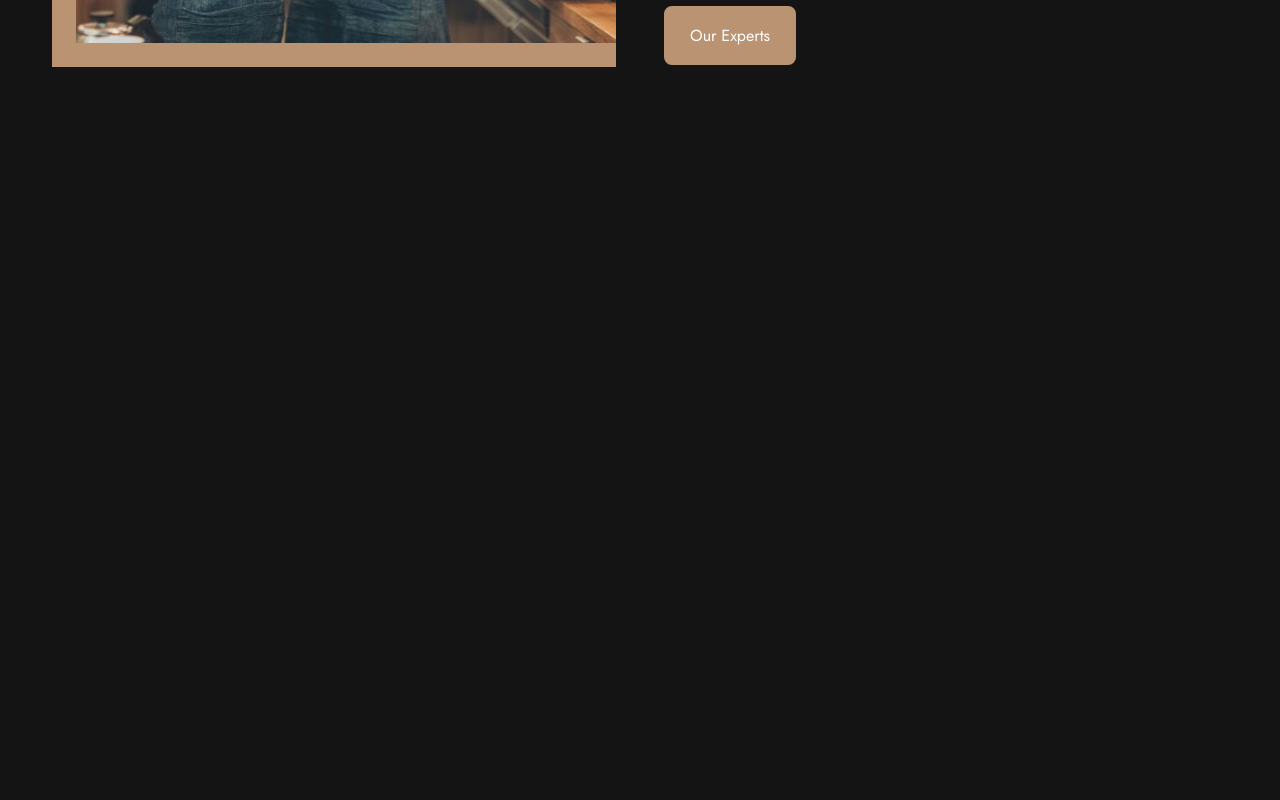
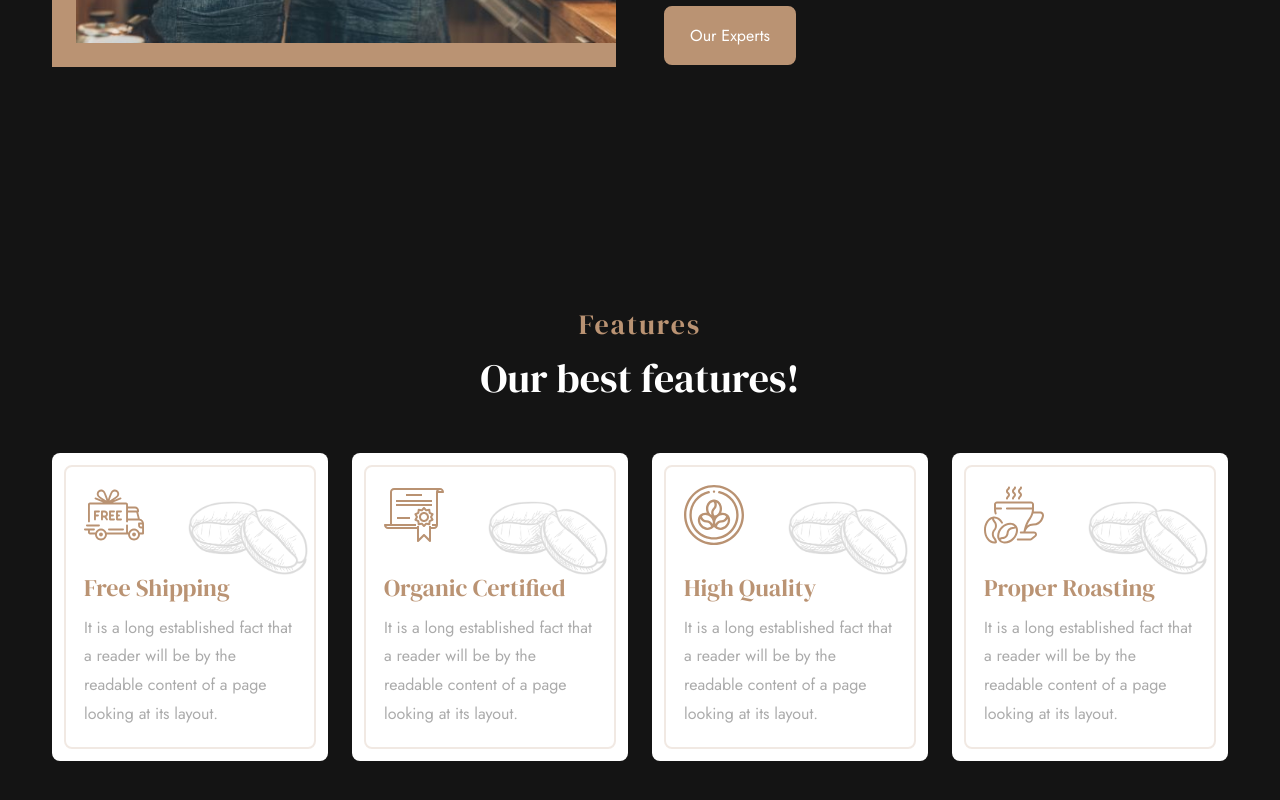
Before and after one commit to HarshitaNahata/my-coffee, a React (Vite) app: page / in a window 1280 px wide. Shown: the part 1440-2240 px from the top of the page. Before the commit the page ends 1625 px from the top, so only its background shows below. Built offline with nearby package versions, Linux system fonts and the light colour scheme.

Commit message:
features component

```diff
--- a/src/App.css
+++ b/src/App.css
@@ -145,7 +145,8 @@ img {
 
 .section__title {
   font-size: var(--big-font-size);
-  margin-bottom: 1rem;
+  text-align: center;
+  margin-bottom: 3rem;
 }
 
 .section__title::before {
@@ -158,3 +159,8 @@ img {
   margin-bottom: 0.5rem;
 
 }
+
+.title-left {
+  text-align: left;
+  margin-bottom: 1rem;
+}
--- a/src/App.jsx
+++ b/src/App.jsx
@@ -3,6 +3,7 @@ import './App.css'
 import Header from './components/header/Header';
 import Home from './components/home/Home';
 import About from './components/about/About';
+import Features from './components/features/Features';
 
 function App() {
   return (
@@ -10,6 +11,7 @@ function App() {
       <Header />
       <Home />
       <About />
+      <Features />
     </>
   );
 }
--- a/src/components/about/About.jsx
+++ b/src/components/about/About.jsx
@@ -12,7 +12,7 @@ const About = () => {
                 </div>
 
                 <div className="about__content">
-                    <h2 className="section__title" data-title='About Us'>
+                    <h2 className="section__title title-left" data-title='About Us'>
                         Fresh, organic coffee made to delight — pure taste in every sip!
                     </h2>
 
@@ -20,17 +20,17 @@ const About = () => {
 
                     <div className="about_details grid">
                         <p className="about__details-description">
-                            <FiCheck className='about__details-icon' />
+                            <FiCheck />
                             Fresh & Organic: We serve only the finest organic coffee, brewed fresh for every cup.
                         </p>
 
                         <p className="about__details-description">
-                            <FiCheck className='about__details-icon' />
+                            <FiCheck />
                             Cozy Vibes: A warm, pet-friendly space where comfort meets great taste.
                         </p>
 
                         <p className="about__details-description">
-                            <FiCheck className='about__details-icon' />
+                            <FiCheck />
                             Crafted with Care: Every blend is thoughtfully prepared to give you a perfect, heartwarming sip.
                         </p>
                     </div>
--- /dev/null
+++ b/src/components/features/Features.jsx
@@ -0,0 +1,30 @@
+import React from 'react';
+import { features } from '../../Data';
+import shape from '../../assets/shape.png';
+import './features.css';
+
+const Features = () => {
+    return (
+        <section className="features section" id="features">
+            <h2 className="section__title" data-title='Features'>
+                Our best features!
+            </h2>
+
+            <div className="features__grid container grid">
+                {features.map(({ img, title, description }, index) => {
+                    return (
+                        <div className="features__item" key={index}>
+                            <img src={img} alt="" className="feature__img" />
+                            <h3 className="feature__title">{title}</h3>
+                            <p className="feature__description">{description}</p>
+                            <img src={shape} alt="" className="feature__shape" />
+
+                        </div>
+                    )
+                })}
+            </div>
+        </section>
+    )
+}
+
+export default Features
--- /dev/null
+++ b/src/components/features/features.css
@@ -0,0 +1,48 @@
+.features__grid {
+    grid-template-columns: repeat(4, 1fr);
+}
+
+.features__item {
+    background-color: var(--container-color);
+    padding: 2rem;
+    border-radius: var(--radius);
+    position: relative;
+    transition: 0.5s var(--transition);
+}
+
+.features__item::before {
+    content: '';
+    position: absolute;
+    inset: 0.75rem;
+    border: 2px solid var(--first-color);
+    opacity: 0.2;
+    border-radius: inherit;
+}
+
+.feature__img {
+    width: 60px;
+    margin-bottom: 1.25rem;
+}
+
+.feature__title {
+    font-size: var(--h3-font-size);
+    margin-bottom: 0.625rem;
+    /*my addition*/
+    color: var(--first-color);
+}
+
+.feature__shape {
+    position: absolute;
+    width: 120px;
+    right: 1.25rem;
+    top: 3rem;
+    opacity: 0.2;
+}
+
+/*===============
+* Hover Effect
+===============*/
+
+.features__item:hover {
+    transform: translateY(-0.5rem);
+}
```
